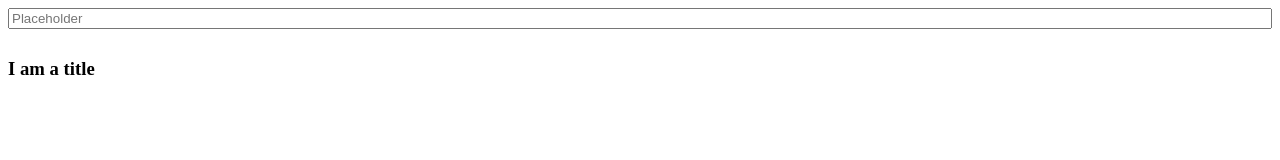
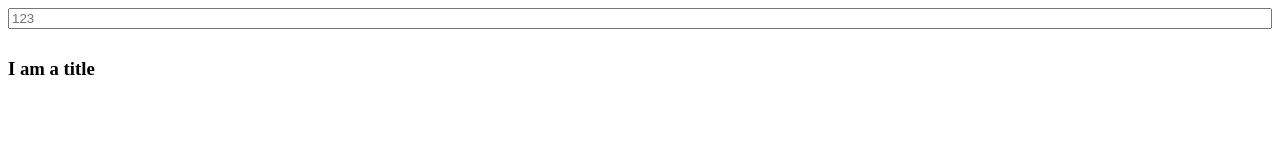
Before and after one commit to IJTINK7/additional_lessons, a React (Create React App) app: page / in a window 1280 px wide. Shown: the top 160 px of the page. Built offline with nearby package versions, Linux system fonts and the light colour scheme.

Commit message:
Finishing 2.1 task

```diff
--- a/src/App.tsx
+++ b/src/App.tsx
@@ -2,22 +2,24 @@ import {Fragment} from 'react';
 
 import {Task_1} from "./task_1/Task_1";
 
-export type UserType = {
-  [key: string]: { name: string, id: string }
-};
+// export type UserType = {
+//   [key: string]: { name: string, id: string }
+// };
 
-const DATA_7: UserType[] = [
-  {u1: {name: 'Gleb', id: '1'}},
-  {u2: {name: 'Dima', id: '2'}},
-  {u3: {name: 'Svetlana', id: '3'}},
-  {u4: {name: 'Artur', id: '4'}},
-  {u5: {name: 'Vera', id: '5'}},
-  {u6: {name: 'Vlad', id: '6'}},
-];
+// const DATA_7: UserType[] = [
+//   {u1: {name: 'Gleb', id: '1'}},
+//   {u2: {name: 'Dima', id: '2'}},
+//   {u3: {name: 'Svetlana', id: '3'}},
+//   {u4: {name: 'Artur', id: '4'}},
+//   {u5: {name: 'Vera', id: '5'}},
+//   {u6: {name: 'Vlad', id: '6'}},
+// ];
+
 
 export const App = () => {
   return (
     <Fragment>
+      {/* eslint-disable-next-line react/jsx-pascal-case */}
       <Task_1 />
     </Fragment>
   );
--- a/src/task_1/Task_1.tsx
+++ b/src/task_1/Task_1.tsx
@@ -1,32 +1,38 @@
-import {ChangeEvent, FC, useCallback, useState} from 'react';
+import {ChangeEvent, memo, useState} from 'react';
 
 const CONTAINER_STYLES = {display: 'flex', flexDirection: 'column', gap: 10};
 
-type PropsType = { value: string, onChange: (e: ChangeEvent<HTMLInputElement>) => void };
-
+// eslint-disable-next-line @typescript-eslint/no-unused-vars
 // Task 1
 // If change value on input Title component not re-render
 // If change value on input Task_1 component not re-render
 
 export const Task_1 = () => {
+  console.log("Task_1")
+
+  return (
+    <div style={{...CONTAINER_STYLES} as any}>
+      <Input />
+      <Title title="I am a title" />
+    </div>
+  );
+};
+
+const Title = memo((props: { title: string }) => {
+  console.log("Title was render")
+      return  <h3>{props.title}</h3>;
+})
+
+const Input = memo(() => {
   const [value, setValue] = useState('');
 
   const handleChange = (e: ChangeEvent<HTMLInputElement>) => {
     setValue(e.currentTarget.value);
   };
 
+  console.log("Input was render")
+
   return (
-    <div style={{...CONTAINER_STYLES} as any}>
-      <Input value={value} onChange={handleChange} />
-      <Title title="I am a title" />
-    </div>
+    <input type="text" placeholder="123" value={value} onChange={handleChange} />
   );
-};
-
-const Title = (props: { title: string }) => <h3>{props.title}</h3>;
-
-const Input: FC<PropsType> = ({value, onChange}) => {
-  return (
-    <input type="text" placeholder="Placeholder" value={value} onChange={onChange} />
-  );
-};
+});
```
